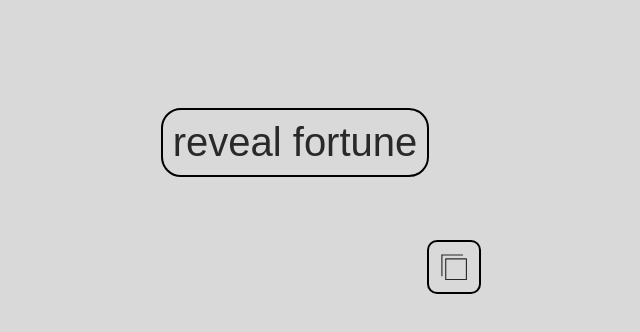
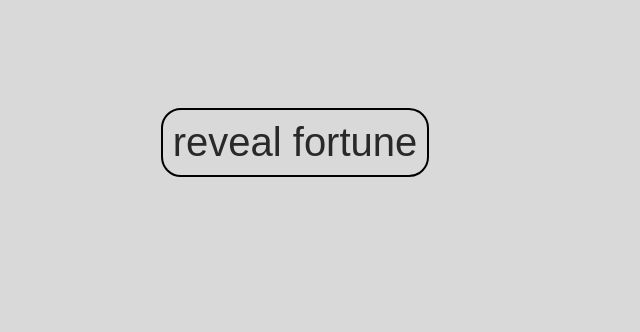
Before and after one commit to devUserContact/emoji-fortune, a Next.js app: page / in a window 1280 px wide. Shown: the top 332 px of the page, without its empty margins (345-985 px from the left). Built offline with nearby package versions, Linux system fonts and the light colour scheme.

Commit message:
added hidden state to copy buttton

```diff
--- a/components/EmojiFortune/index.tsx
+++ b/components/EmojiFortune/index.tsx
@@ -1,5 +1,5 @@
 import React from "react";
-import { useState } from "react";
+import { useState, useCallback } from "react";
 import Image from "next/image";
 import EmojiDisplay from "../EmojiDisplay";
 import { emoji } from "../../assets/emoji.json";
@@ -11,6 +11,7 @@ const EmojiFortune = () => {
 	const copyIcon = CopyIcon;
 	const [fortune, setFortune] = useState([{}]);
 	const [fortuneString, setFortuneString] = useState("");
+	const [isHidden, setIsHidden] = useState(false);
 	let emojiArray: {
 		pictogram: string;
 		CLDR: string;
@@ -47,8 +48,12 @@ const EmojiFortune = () => {
 		});
 		setFortuneString(fortuneString);
 		randSet.clear();
+		setIsHidden(true);
 		return fortuneString;
 	};
+	const showButton = useCallback(() => {
+		setIsHidden((prevValue) => !prevValue);
+	}, []);
 	const revealFortune = () => {
 		generateFortune();
 	};
@@ -78,6 +83,7 @@ const EmojiFortune = () => {
 						return <EmojiDisplay key={key} emojiItem={emojiItem} />;
 					})}
 				</div>
+				{isHidden && (
 					<div className={styles.cpFlex}>
 						<button
 							className={styles.cpButton}
@@ -89,6 +95,7 @@ const EmojiFortune = () => {
 							</div>
 						</button>
 					</div>
+				)}
 			</div>
 		</>
 	);
```
Lines whose indentation alone changed are shown as unchanged.
